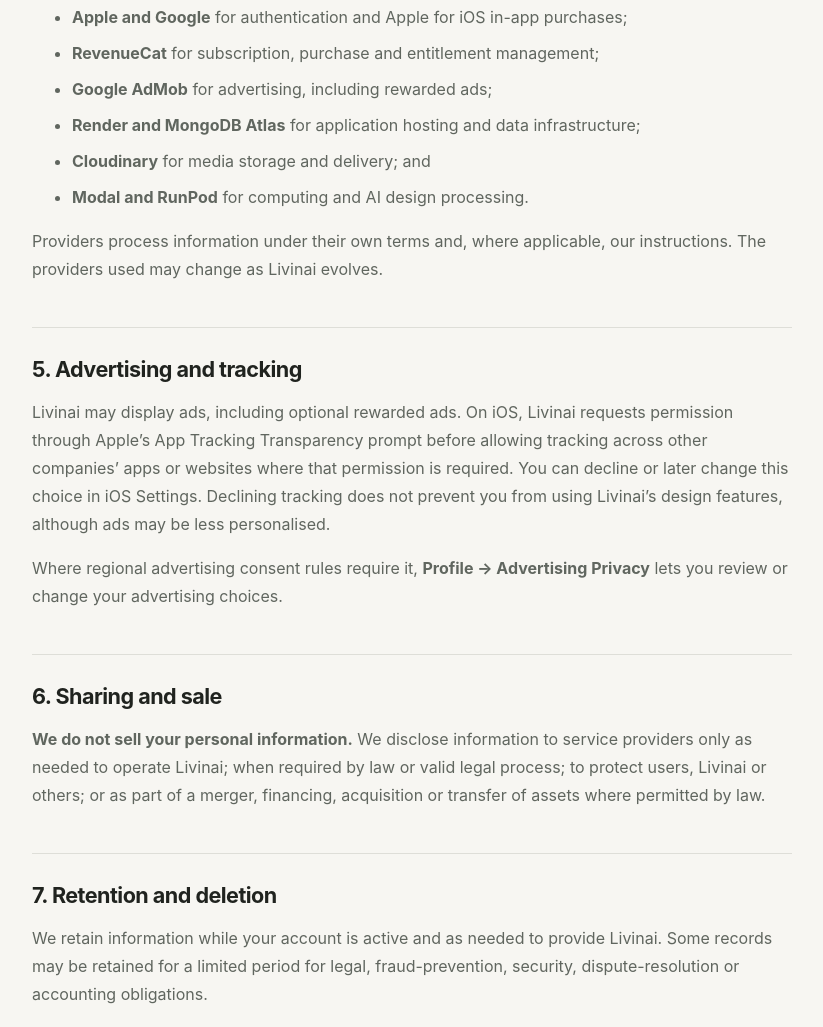
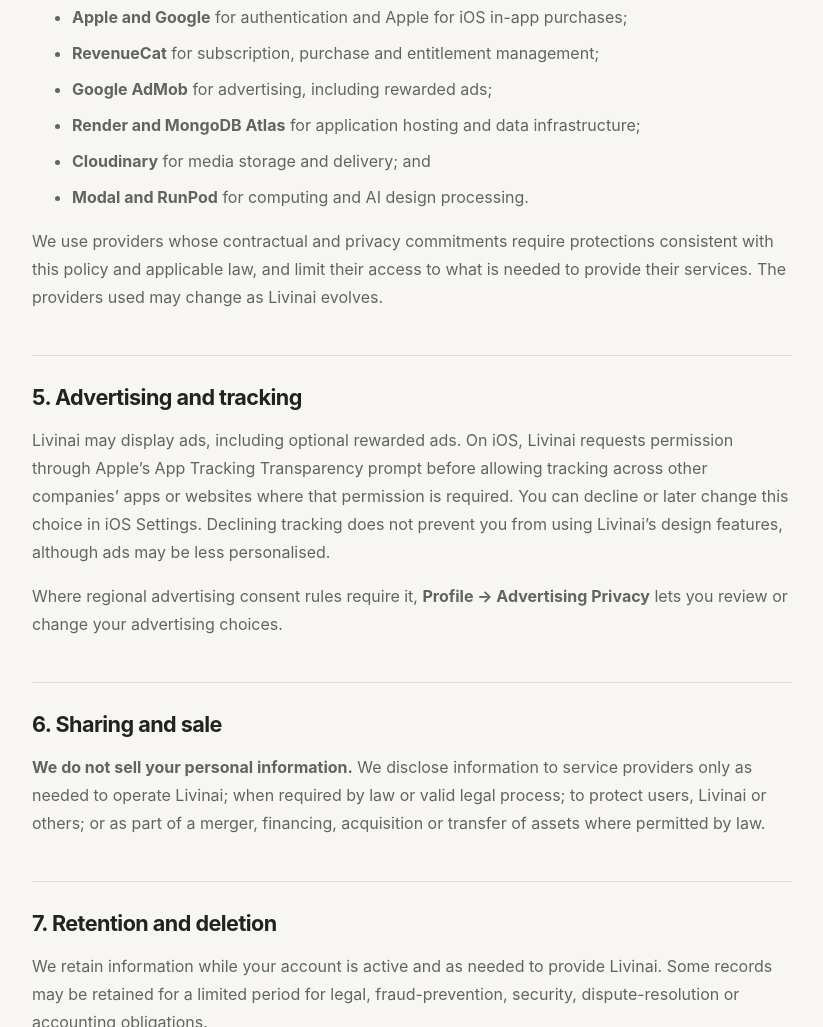
Before and after one commit to livinai2025/livinai2025.github.io, a plain HTML site: page privacy/index.html in a window 1280 px wide. Shown: the part 1559-2586 px from the top of the page, without its empty margins (332-1155 px from the left). Drawn offline with Linux system fonts and the light colour scheme.

Commit message:
Clarify provider privacy protections

```diff
--- a/privacy/index.html
+++ b/privacy/index.html
@@ -29,7 +29,7 @@
 
         <section id="use"><h2>3. How we use information</h2><p>We process information to authenticate accounts; create, store and display designs; operate subscriptions and virtual-coin features; deliver and measure eligible advertising; award coins for completed rewarded ads; maintain security; diagnose problems; improve reliability; respond to support requests; and meet legal obligations.</p><p>Your uploaded and generated designs are private to your account unless you choose to share or export them. Livinai does not provide a public gallery for your content.</p></section>
 
-        <section id="providers"><h2>4. Service providers</h2><p>We use providers that process limited information to perform services for Livinai. Depending on the feature and platform, these may include:</p><ul><li><strong>Apple and Google</strong> for authentication and Apple for iOS in-app purchases;</li><li><strong>RevenueCat</strong> for subscription, purchase and entitlement management;</li><li><strong>Google AdMob</strong> for advertising, including rewarded ads;</li><li><strong>Render and MongoDB Atlas</strong> for application hosting and data infrastructure;</li><li><strong>Cloudinary</strong> for media storage and delivery; and</li><li><strong>Modal and RunPod</strong> for computing and AI design processing.</li></ul><p>Providers process information under their own terms and, where applicable, our instructions. The providers used may change as Livinai evolves.</p></section>
+        <section id="providers"><h2>4. Service providers</h2><p>We use providers that process limited information to perform services for Livinai. Depending on the feature and platform, these may include:</p><ul><li><strong>Apple and Google</strong> for authentication and Apple for iOS in-app purchases;</li><li><strong>RevenueCat</strong> for subscription, purchase and entitlement management;</li><li><strong>Google AdMob</strong> for advertising, including rewarded ads;</li><li><strong>Render and MongoDB Atlas</strong> for application hosting and data infrastructure;</li><li><strong>Cloudinary</strong> for media storage and delivery; and</li><li><strong>Modal and RunPod</strong> for computing and AI design processing.</li></ul><p>We use providers whose contractual and privacy commitments require protections consistent with this policy and applicable law, and limit their access to what is needed to provide their services. The providers used may change as Livinai evolves.</p></section>
 
         <section id="tracking"><h2>5. Advertising and tracking</h2><p>Livinai may display ads, including optional rewarded ads. On iOS, Livinai requests permission through Apple’s App Tracking Transparency prompt before allowing tracking across other companies’ apps or websites where that permission is required. You can decline or later change this choice in iOS Settings. Declining tracking does not prevent you from using Livinai’s design features, although ads may be less personalised.</p><p>Where regional advertising consent rules require it, <strong>Profile → Advertising Privacy</strong> lets you review or change your advertising choices.</p></section>
 
```
